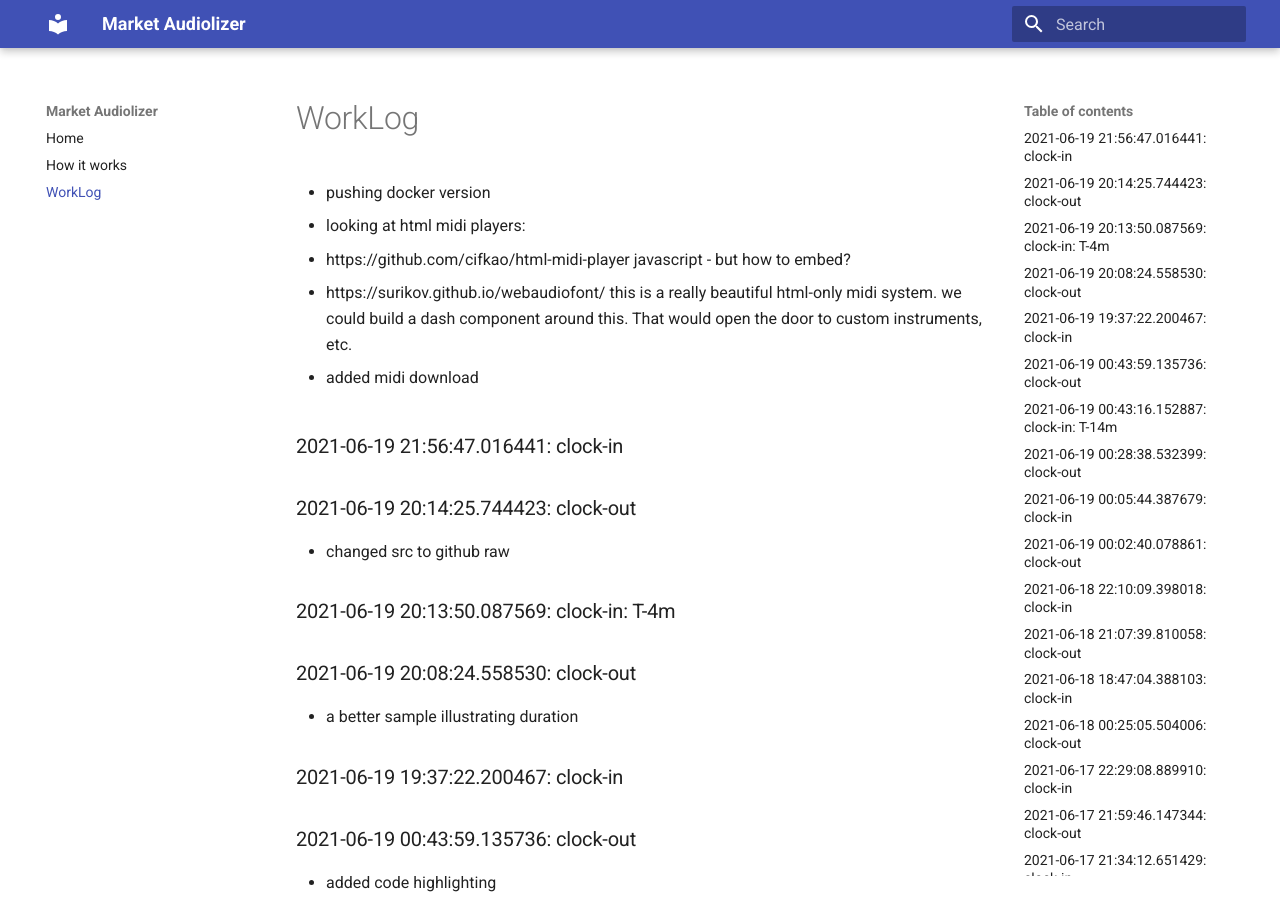
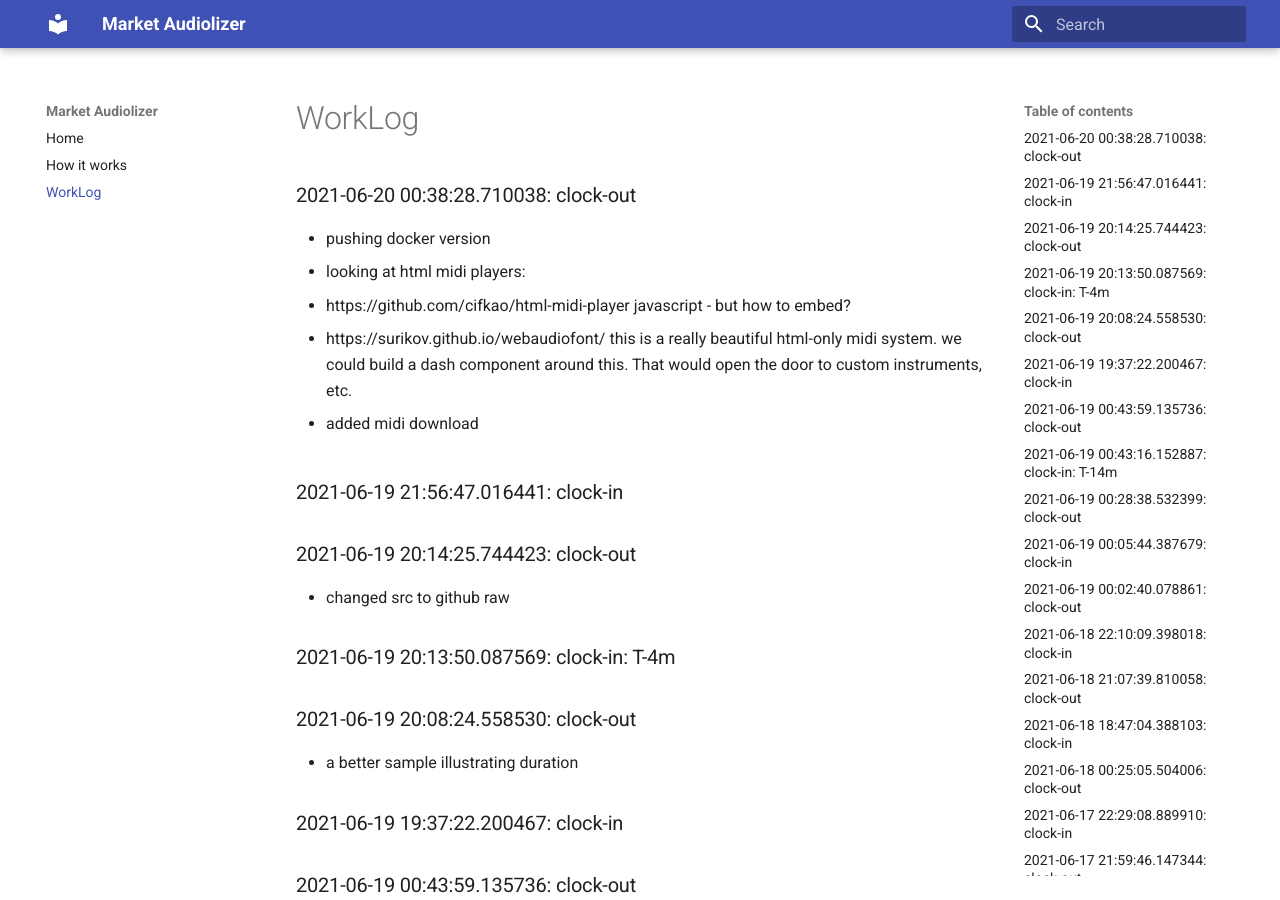
Before and after one commit to asherp/audiolizer, an MkDocs documentation site: the page built from docs/WorkLog.md, in a window 1280 px wide and 900 px high. Built offline with MkDocs 1.6.1 and Material for MkDocs 9.7.7, drawn with Linux system fonts in a browser that asks for light colours.

Commit message:
clock-out

```diff
--- a/WorkLog.md
+++ b/WorkLog.md
@@ -1,3 +1,5 @@
+### 2021-06-20 00:38:28.710038: clock-out
+
 * pushing docker version
 * looking at html midi players:
 * https://github.com/cifkao/html-midi-player javascript - but how to embed?
```
